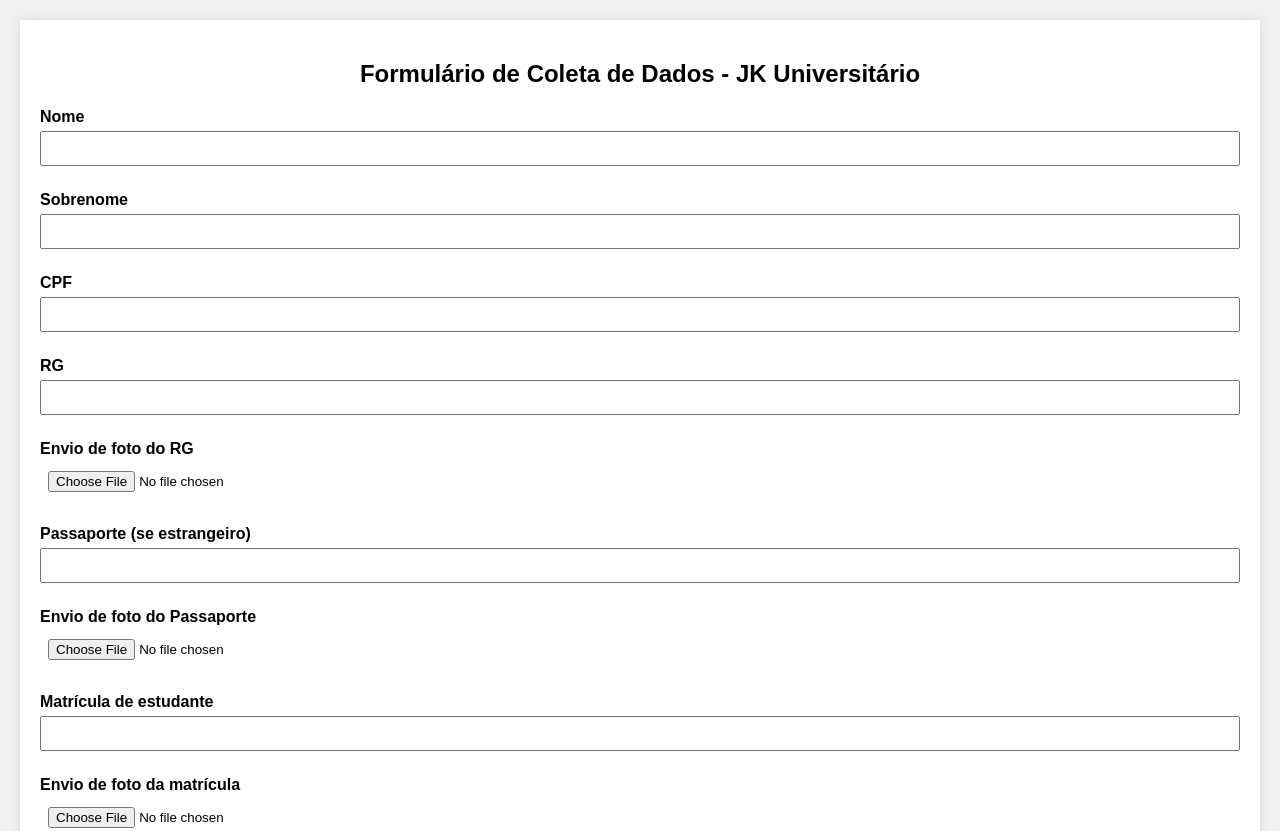
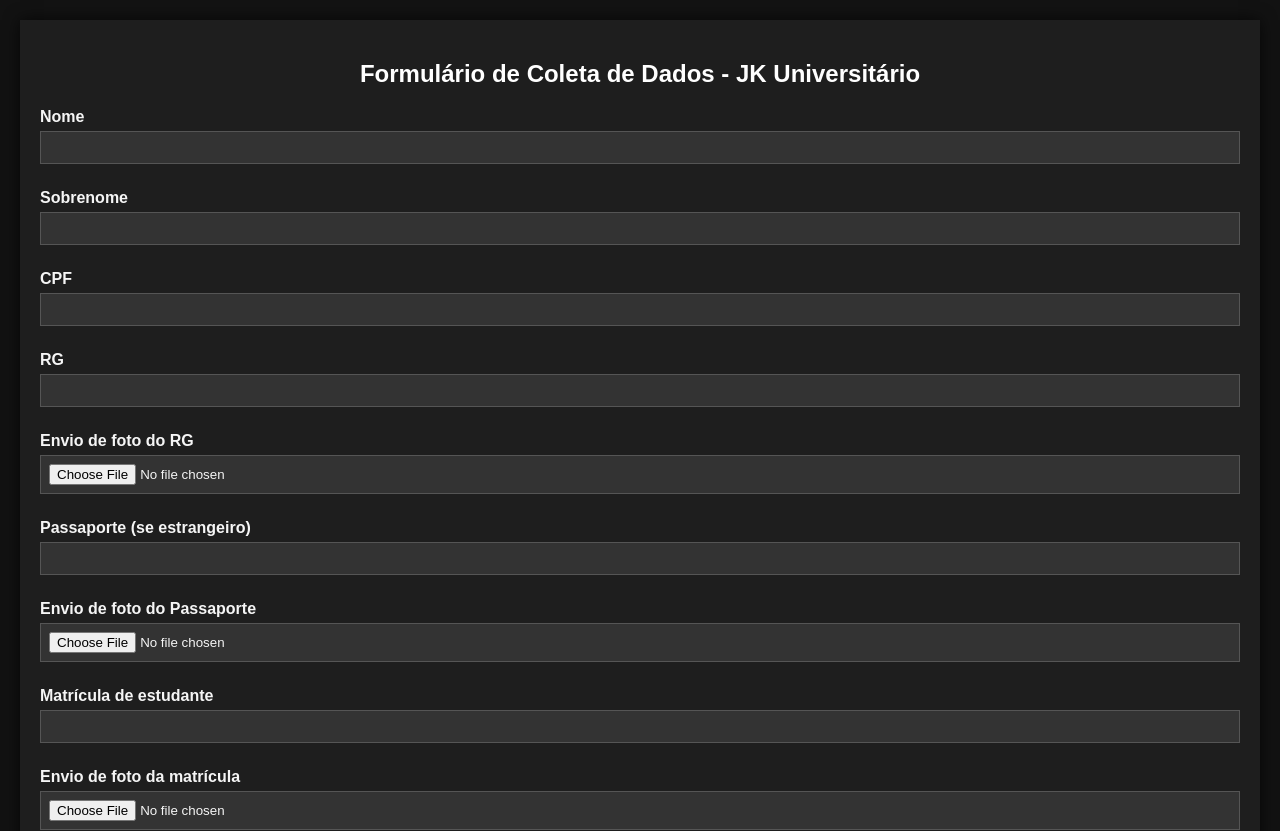
Before and after one commit to ZalinskyN24/Formsjk, a plain HTML site: page Index.html in a window 1280 px wide. Shown: the top 831 px of the page. Drawn offline with Linux system fonts and the light colour scheme.

Commit message:
Update styles.css

```diff
--- a/styles.css
+++ b/styles.css
@@ -2,20 +2,22 @@ body {
     font-family: Arial, sans-serif;
     margin: 0;
     padding: 0;
-    background-color: #f0f0f0;
+    background-color: #121212;
+    color: #f5f5f5;
 }
 
 .container {
     max-width: 1200px;
     margin: 20px auto;
-    background-color: white;
+    background-color: #1e1e1e;
     padding: 20px;
-    box-shadow: 0 0 10px rgba(0, 0, 0, 0.1);
+    box-shadow: 0 0 15px rgba(0, 0, 0, 0.7);
 }
 
 h2 {
     text-align: center;
     margin-bottom: 20px;
+    color: #ffffff;
 }
 
 .form-group {
@@ -26,6 +28,7 @@ label {
     display: block;
     font-weight: bold;
     margin-bottom: 5px;
+    color: #f5f5f5;
 }
 
 input[type="text"], input[type="email"], input[type="file"], input[type="tel"] {
@@ -33,6 +36,9 @@ input[type="text"], input[type="email"], input[type="file"], input[type="tel"] {
     padding: 8px;
     box-sizing: border-box;
     margin-bottom: 10px;
+    background-color: #333;
+    border: 1px solid #555;
+    color: #f5f5f5;
 }
 
 .form-group-inline {
@@ -57,3 +63,7 @@ input[type="text"], input[type="email"], input[type="file"], input[type="tel"] {
 .submit-btn:hover {
     background-color: #45a049;
 }
+
+input[type="text"]::placeholder, input[type="email"]::placeholder, input[type="tel"]::placeholder {
+    color: #bbb;
+}
```
